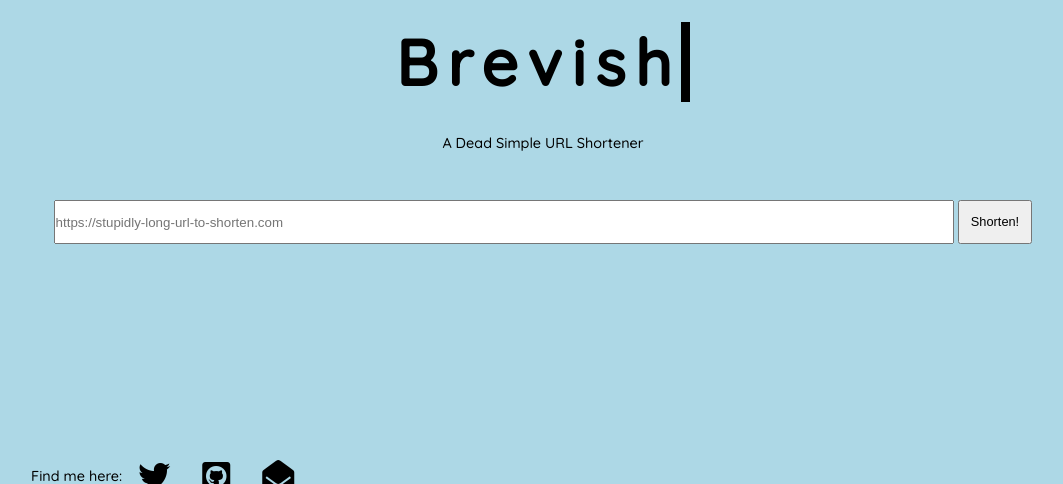
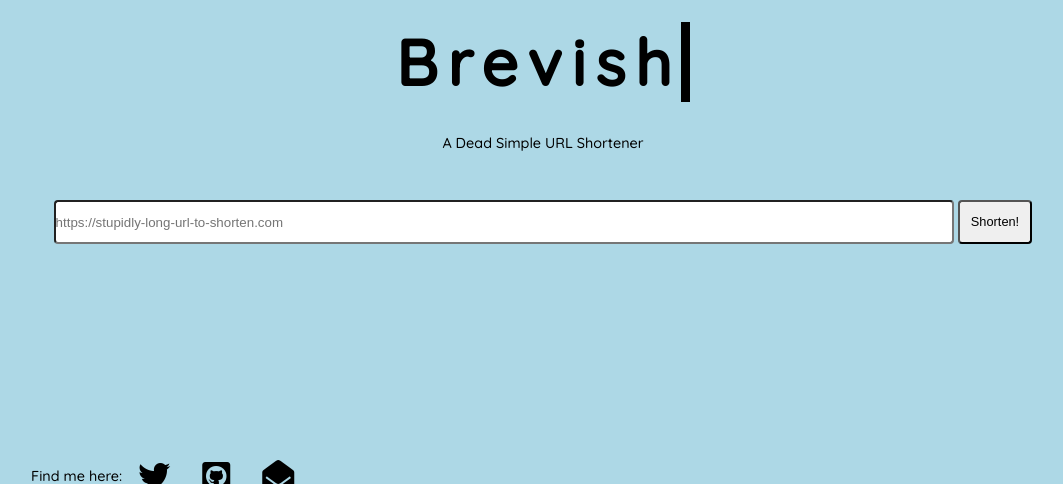
Before and after one commit to pointerish/Brevis, a Flask app: page / in a window 1280 px wide. Shown: the part 138-622 px from the top of the page, without its empty margins (97-1160 px from the left). Run offline with Flask 2, Linux system fonts and the light colour scheme; some libraries are stand-ins or nearby versions.

Commit message:
Add border radius to input box and buttom.

```diff
--- a/static/main/style.css
+++ b/static/main/style.css
@@ -58,10 +58,12 @@ body {
 .url-box {
   width: 70vw;
   height: 5vh;
+  border-radius: 4px;
 }
 
 .submit-button {
   height: 5.5vh;
+  border-radius: 4px;
 }
 
 .button-text {
```
